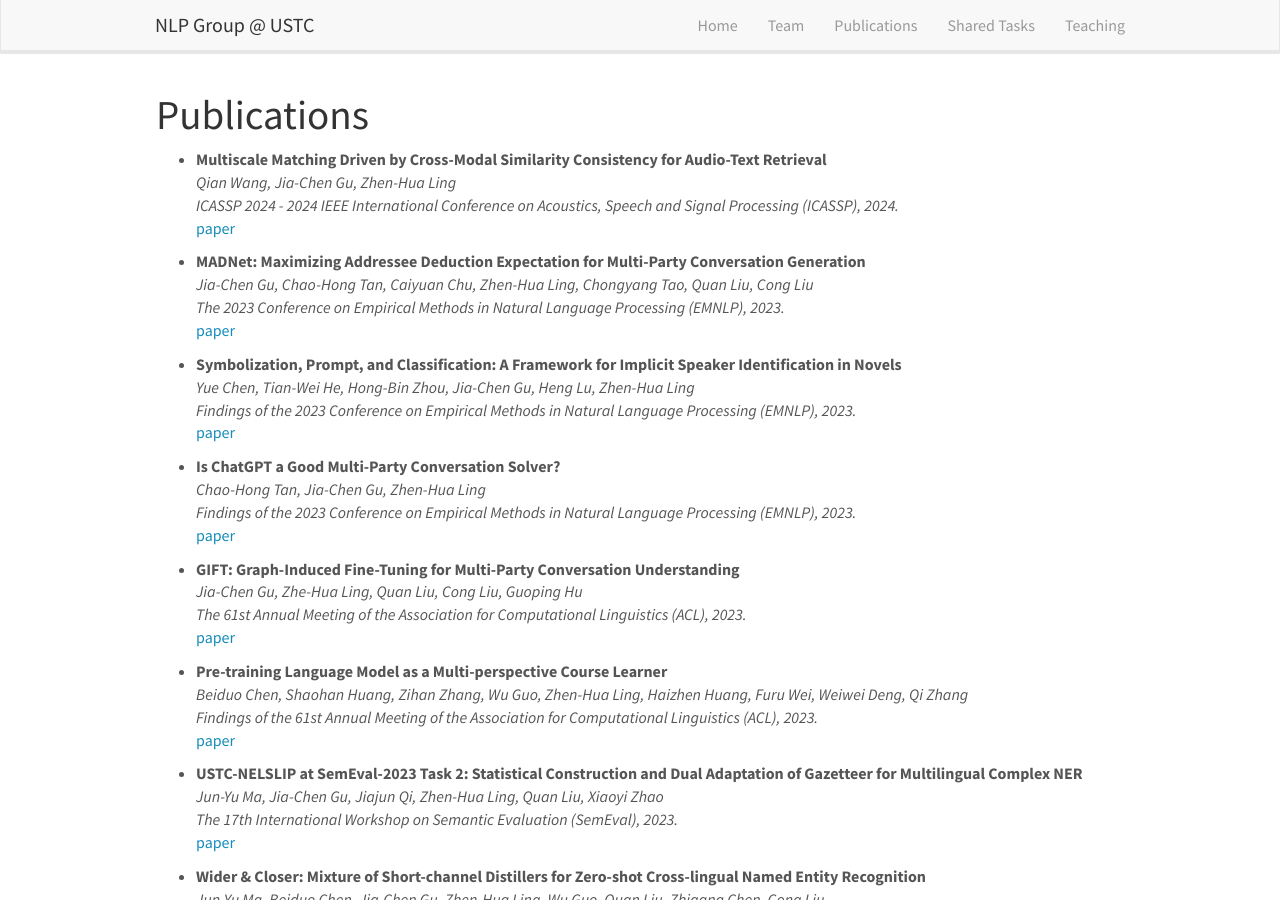
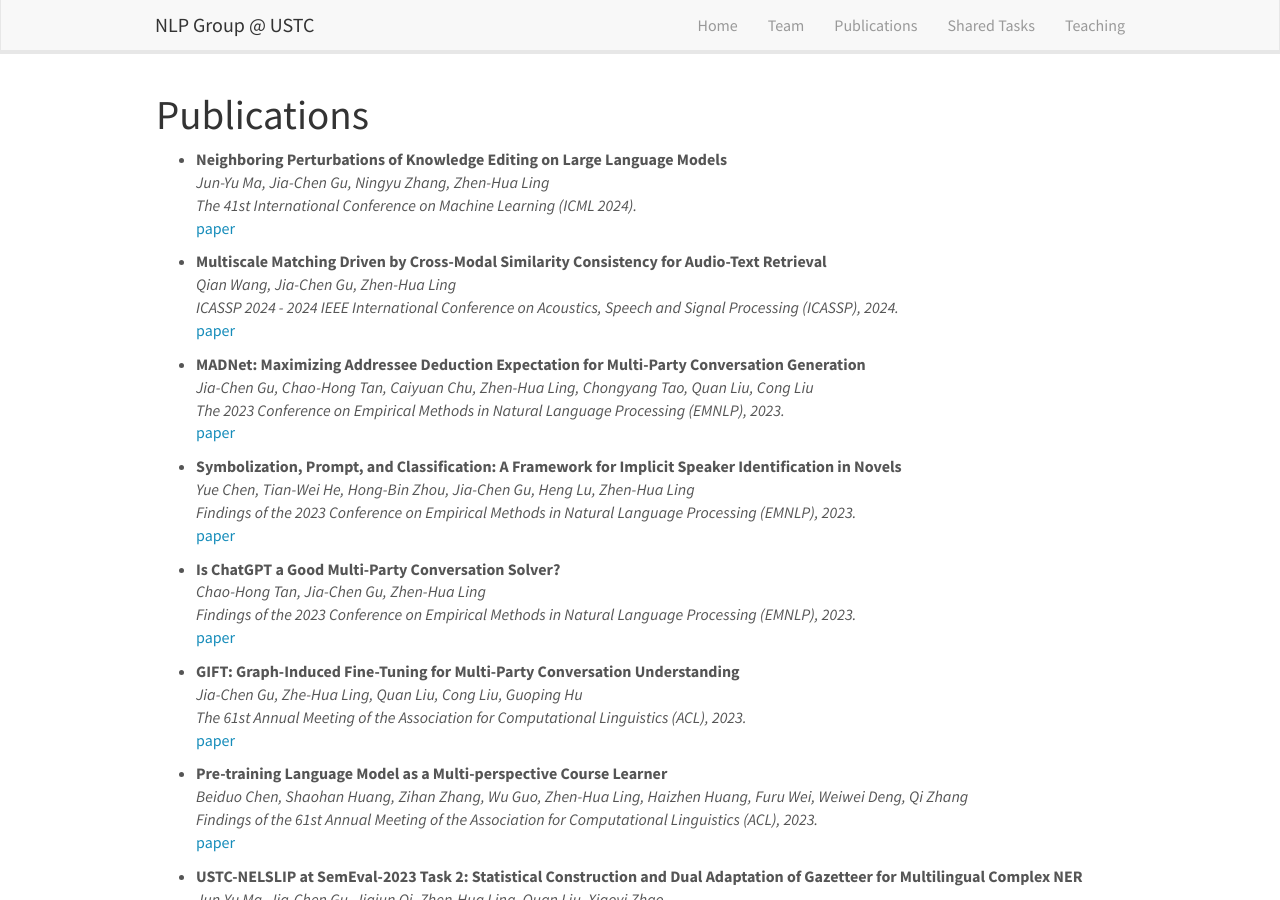
Before and after one commit to ustcnlp/ustcnlp.github.io, a Jekyll site: the page built from _pages/publications.md, in a window 1280 px wide and 900 px high. Built offline with Jekyll 4.4.1, drawn with Linux system fonts in a browser that asks for light colours; nearby versions of some CDN libraries.

Commit message:
feat: add ICML 2024

```diff
--- a/_data/news.yml
+++ b/_data/news.yml
@@ -1,3 +1,6 @@
+- date: 5. May 2024
+  headline: One paper is accepted ICML 2024. Congratulations Jun-Yu Ma.
+
 - date: 13. December 2023
   headline: One paper is accepted ICASSP 2024. Congratulations Qian Wang.
 
--- a/_data/publist.yml
+++ b/_data/publist.yml
@@ -1,8 +1,15 @@
+- title: "Neighboring Perturbations of Knowledge Editing on Large Language Models"
+  authors: Jun-Yu Ma, Jia-Chen Gu, Ningyu Zhang, Zhen-Hua Ling
+  venue: The 41st International Conference on Machine Learning (ICML 2024).
+  link:
+    url: https://arxiv.org/pdf/2401.17623
+    display: paper
+
 - title: "Multiscale Matching Driven by Cross-Modal Similarity Consistency for Audio-Text Retrieval"
   authors: Qian Wang, Jia-Chen Gu, Zhen-Hua Ling
   venue: ICASSP 2024 - 2024 IEEE International Conference on Acoustics, Speech and Signal Processing (ICASSP), 2024.
   link:
-    url: https://ustcnlp.github.io/publications/
+    url: https://ieeexplore.ieee.org/stamp/stamp.jsp?tp=&arnumber=10446302
     display: paper
 
 - title: "MADNet: Maximizing Addressee Deduction Expectation for Multi-Party Conversation Generation"
```
